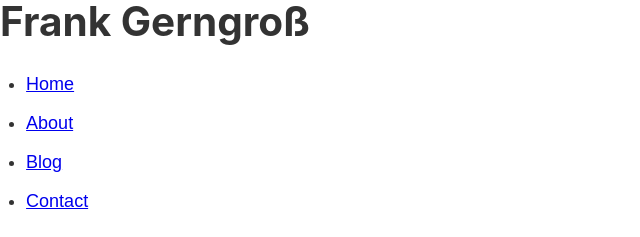
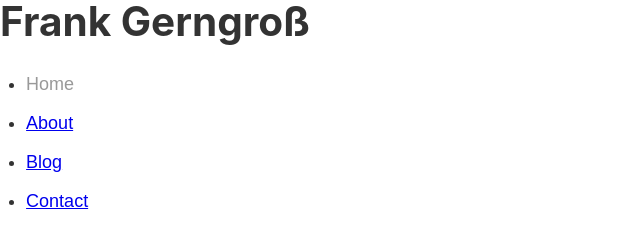
Before and after one commit to Akki-on-Rails/gatsby-bootcamp, a Gatsby site: page / in a window 1280 px wide. Shown: the top 237 px of the page, 0-640 px from the left. Built offline with nearby package versions, Linux system fonts and the light colour scheme; Gatsby itself is replaced by a stand-in of ours.

Commit message:
created css module for the header.

```diff
--- a/src/components/header.js
+++ b/src/components/header.js
@@ -1,5 +1,6 @@
 import React from 'react';
 import { Link } from 'gatsby';
+import * as headerStyles from './header.module.scss'
 
 const Header = () => {
   return (
@@ -7,7 +8,7 @@ const Header = () => {
       <h1>Frank Gerngroß</h1>
       <nav>
         <ul>
-          <li><Link to='/'>Home</Link></li>
+          <li><Link className={headerStyles.link} to='/'>Home</Link></li>
           <li><Link to='/about'>About</Link></li>
           <li><Link to='/blog'>Blog</Link></li>
           <li><Link to='/contact'>Contact</Link></li>
--- /dev/null
+++ b/src/components/header.module.scss
@@ -0,0 +1,4 @@
+.link {
+  color: #999;
+  text-decoration: none;
+}
```
